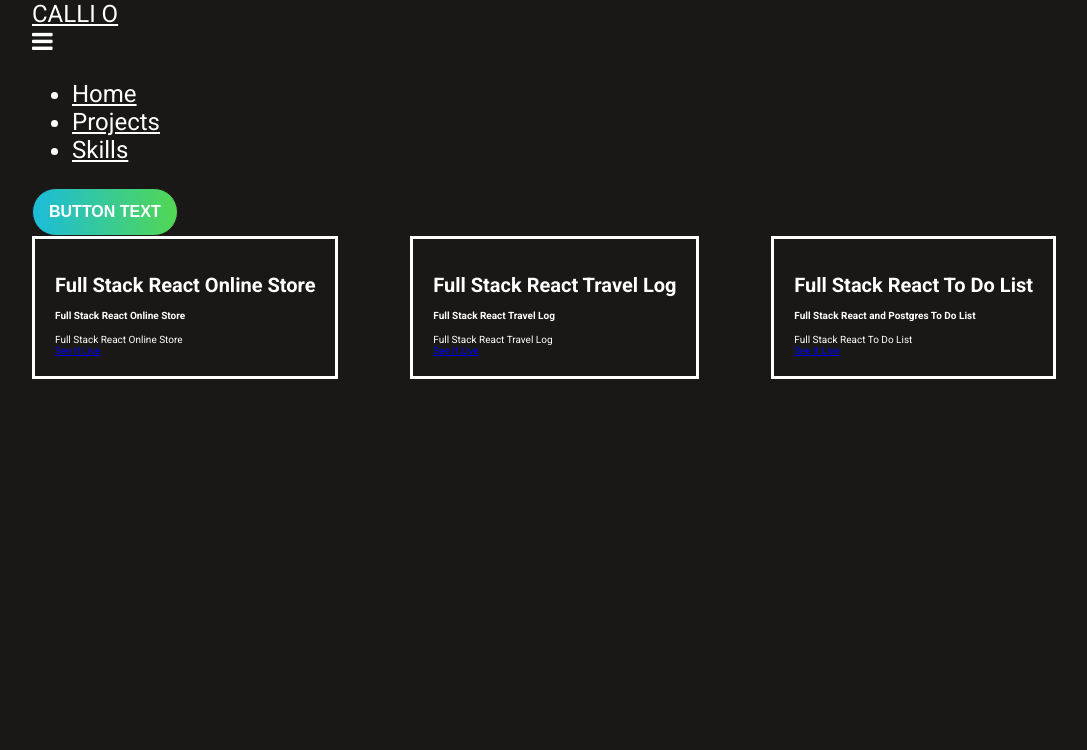
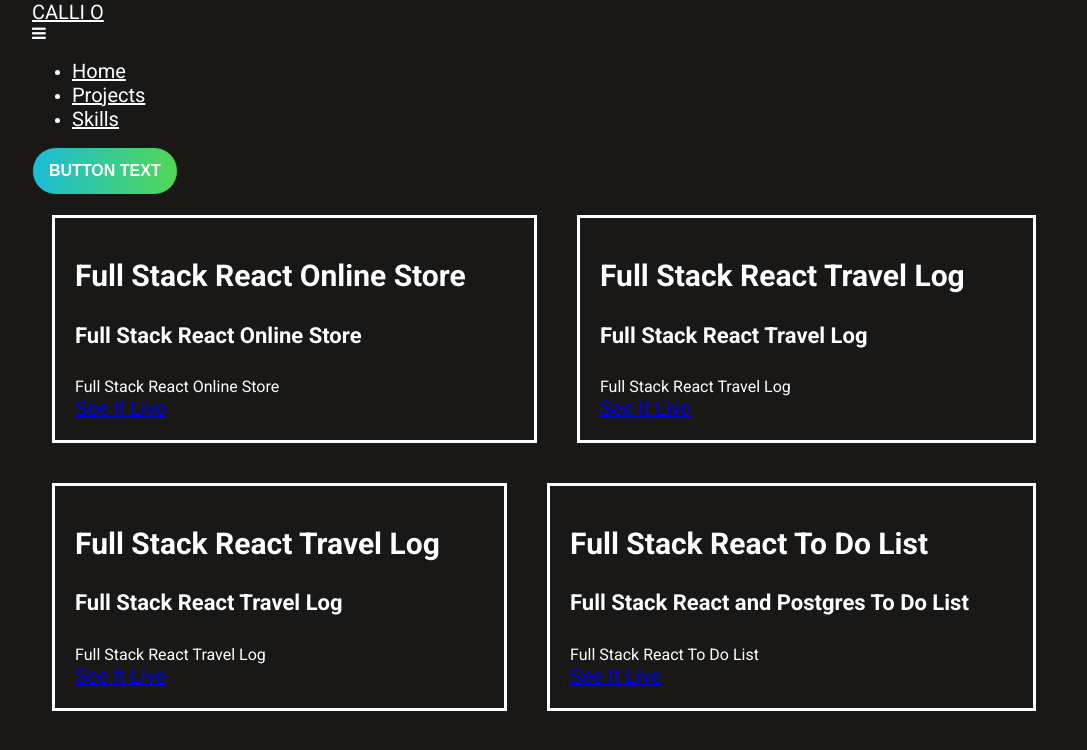
Before and after one commit to croberembt/croberembt.github.io, a React (Create React App) app in the folder client/: page /projects in a window 1280 px wide. Shown: the top 750 px of the page, without its empty margins (96-1183 px from the left). Built offline with nearby package versions, Linux system fonts and the light colour scheme.

Commit message:
updated font sizes and played around with css flexbox

```diff
--- a/client/src/App.css
+++ b/client/src/App.css
@@ -1,5 +1,26 @@
+/* set default font-size to 10px */
+
 html {
   font-size: 10px;
+}
+
+
+/* elements */
+
+a {
+  font-size: 2rem;
+}
+
+div {
+  font-size: 1.6rem;
+}
+
+h1 {
+  font-size: 3rem;
+}
+
+h4 {
+  font-size: 2.2rem;
 }
 
 html, body, #root, .App {
@@ -9,6 +30,9 @@ html, body, #root, .App {
   font-family: 'Roboto', sans-serif;
   font-weight: 400;
 }
+
+
+/* media queries */
 
 @media only screen and (max-width: 400px) {
   .container {
--- a/client/src/components/Projects/Projects.css
+++ b/client/src/components/Projects/Projects.css
@@ -4,10 +4,13 @@
 
 .projects-group {
   display: flex;
-  justify-content: space-between;
+  flex-wrap: wrap;
+  justify-content: center;
 }
 
 .projects .project-card {
   padding: 2rem;
   border: solid .32rem white;
+  margin: 2rem;
+  flex-grow: 1;
 }
--- a/client/src/components/Projects/Projects.js
+++ b/client/src/components/Projects/Projects.js
@@ -22,6 +22,17 @@ const Projects = () => {
           <a href="#">See It Live</a>
         </div>
 
+      </div>
+
+      <div className='projects-group'>
+
+        <div className='project-card'>
+          <h1>Full Stack React Travel Log</h1>
+          <h4>Full Stack React Travel Log</h4>
+          <div>Full Stack React Travel Log</div>
+          <a href="#">See It Live</a>
+        </div>
+
         <div className='project-card'>
           <h1>Full Stack React To Do List</h1>
           <h4>Full Stack React and Postgres To Do List</h4>
```
